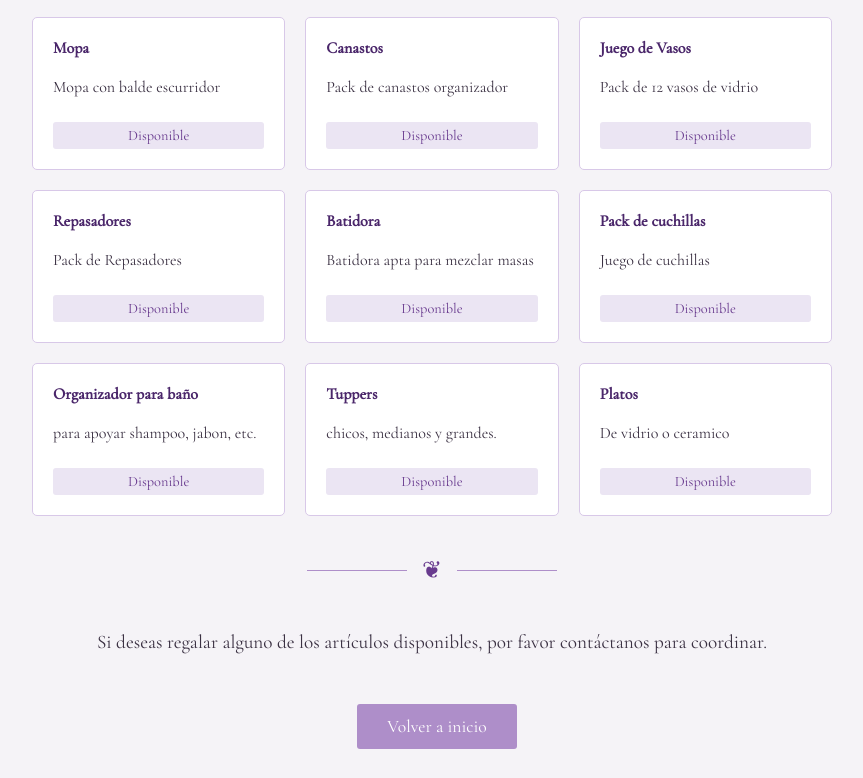
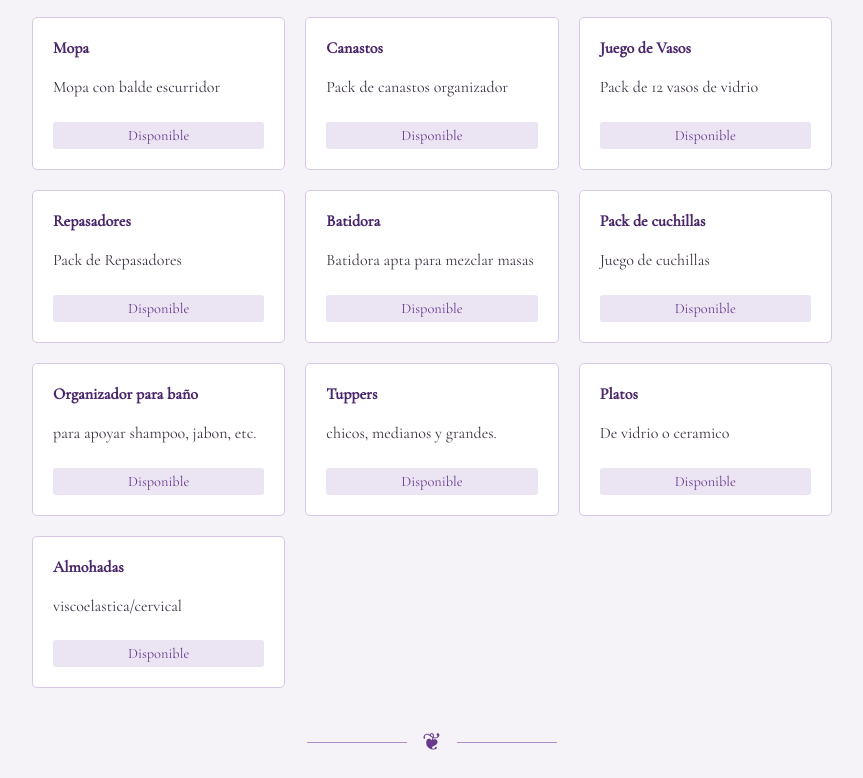
Before and after one commit to casamientoPyM/boda, a plain HTML site: page list.html in a window 1280 px wide. Shown: the part 1020-1798 px from the top of the page, without its empty margins (208-1071 px from the left). Drawn offline with nearby package versions, Linux system fonts and the light colour scheme.

Commit message:
Update list.html

```diff
--- a/list.html
+++ b/list.html
@@ -284,13 +284,11 @@
             {
                 nombre: "Juego de Sábanas",
                 descripcion: "Sábanas de algodón, 2 plazas",
-                precio: "$89.000",
                 estado: "disponible"
             },
             {
                 nombre: "Mopa",
                 descripcion: "Mopa con balde escurridor",
-                precio: "$45.000",
                 estado: "disponible"
             },
             {
@@ -331,6 +329,11 @@
             {
                 nombre: "Platos",
                 descripcion: "De vidrio o ceramico",
+                estado: "disponible"
+            },
+            {
+                nombre: "Almohadas",
+                descripcion: "viscoelastica/cervical",
                 estado: "disponible"
             }
         ];
```
